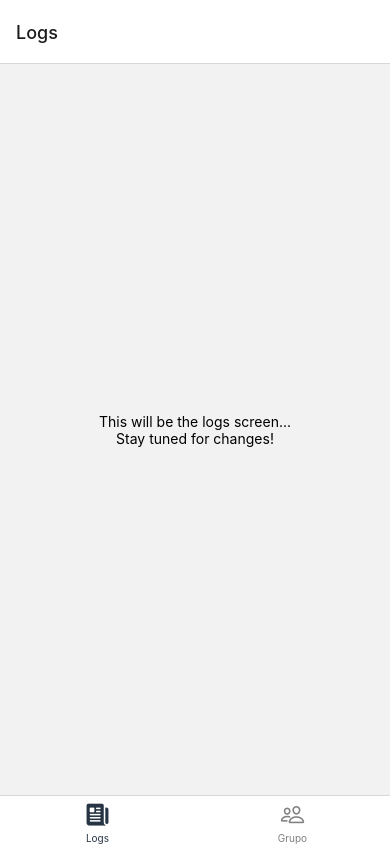
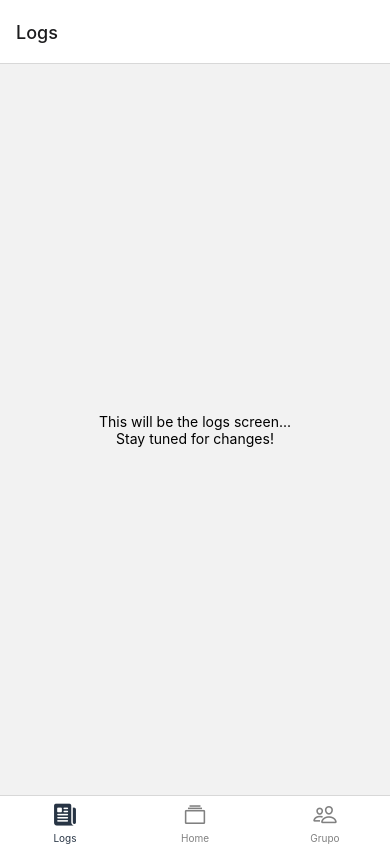
Before and after one commit to DMDC-estagio/Dashboard-app, a React Native app: screen / in a window 390 px wide. Built offline with nearby package versions, Linux system fonts and the light colour scheme.

Commit message:
FEAT. Add homescreen

```diff
--- a/App.js
+++ b/App.js
@@ -1,20 +1,11 @@
 import * as React from 'react';
-import { Text, View, StyleSheet } from 'react-native';
+import { StyleSheet } from 'react-native';
 import Ionicons from 'react-native-vector-icons/Ionicons';
 import { NavigationContainer } from '@react-navigation/native';
 import { createBottomTabNavigator } from '@react-navigation/bottom-tabs';
 import { LogsScreen } from './tabs/logsScreen'
 import { GroupScreen } from './tabs/groupScreen'
-
-// const getData = async () => {
-//   try {
-//     var response = await fetch('https://dmdc-stagging.herokuapp.com/api/logs');
-//     var json = await Promise.resolve(response.json());
-//     console.log(json);
-//     return json
-//   } catch(err) { console.log(err); }
-// }
-// console.log(json.logs[0].voltageMed) { json.logs[0].voltageMed.toString() }
+import { HomeScreen } from './tabs/homeScreen';
 
 const Tab = createBottomTabNavigator();
 
@@ -22,18 +13,16 @@ export default function App() {
   return (
     <NavigationContainer>
       <Tab.Navigator screenOptions={({ route }) => ({
-          tabBarIcon: ({ focused, color, size }) => {
-            let iconName;
-
+          tabBarIcon: ({ focused, color, size }) => { let iconName;
             if (route.name === 'Logs') {
-              iconName = focused
-                ? 'newspaper'
-                : 'newspaper-outline';
-            } else if (route.name === 'Grupo') {
+              iconName = focused ? 'newspaper' : 'newspaper-outline';
+            }
+            if (route.name === 'Grupo') {
               iconName = focused ? 'people' : 'people-outline';
             }
-
-            // You can return any component that you like here!
+            if (route.name === 'Home') {
+              iconName = focused ? 'albums' : 'albums-outline';
+            }
             return <Ionicons name={iconName} size={size} color={color} />;
           },
           tabBarActiveTintColor: '#273444',
@@ -41,16 +30,9 @@ export default function App() {
         })}
       >
         <Tab.Screen name="Logs" component={LogsScreen} />
+        <Tab.Screen name="Home" component={HomeScreen} />
         <Tab.Screen name="Grupo" component={GroupScreen} />
       </Tab.Navigator>
     </NavigationContainer>
   );
 }
-
-const style = StyleSheet.create({
-  tabDefaults: {
-    flex: 1,
-    justifyContent: 'center',
-    alignItems: 'center'
-  },
-});
--- /dev/null
+++ b/tabs/homeScreen/index.tsx
@@ -0,0 +1,13 @@
+import * as React from 'react';
+import { Text, View } from 'react-native';
+import { style } from '../styles'
+
+
+export function HomeScreen() {
+    return (
+      <View style={ style.tabDefaults }>
+        <Text> This will be the home screen... </Text>
+        <Text> Stay tuned for changes! </Text>
+      </View>
+    );
+}
```
